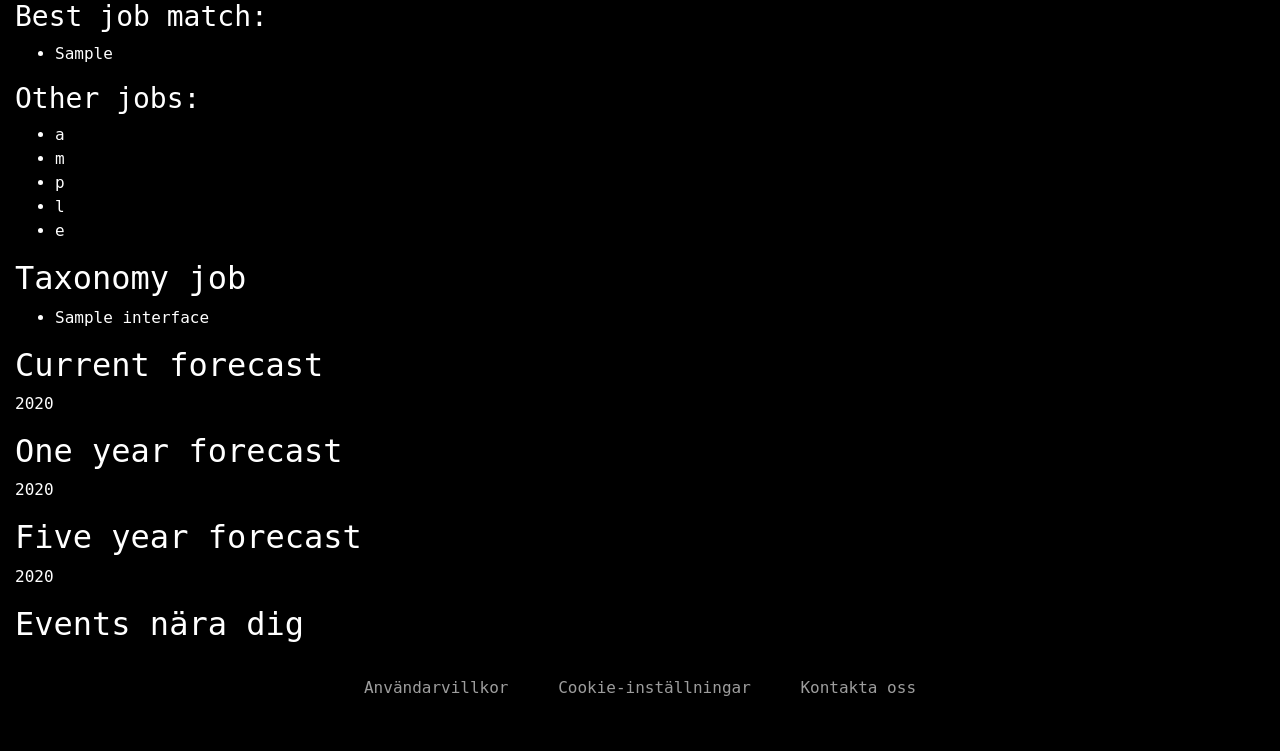
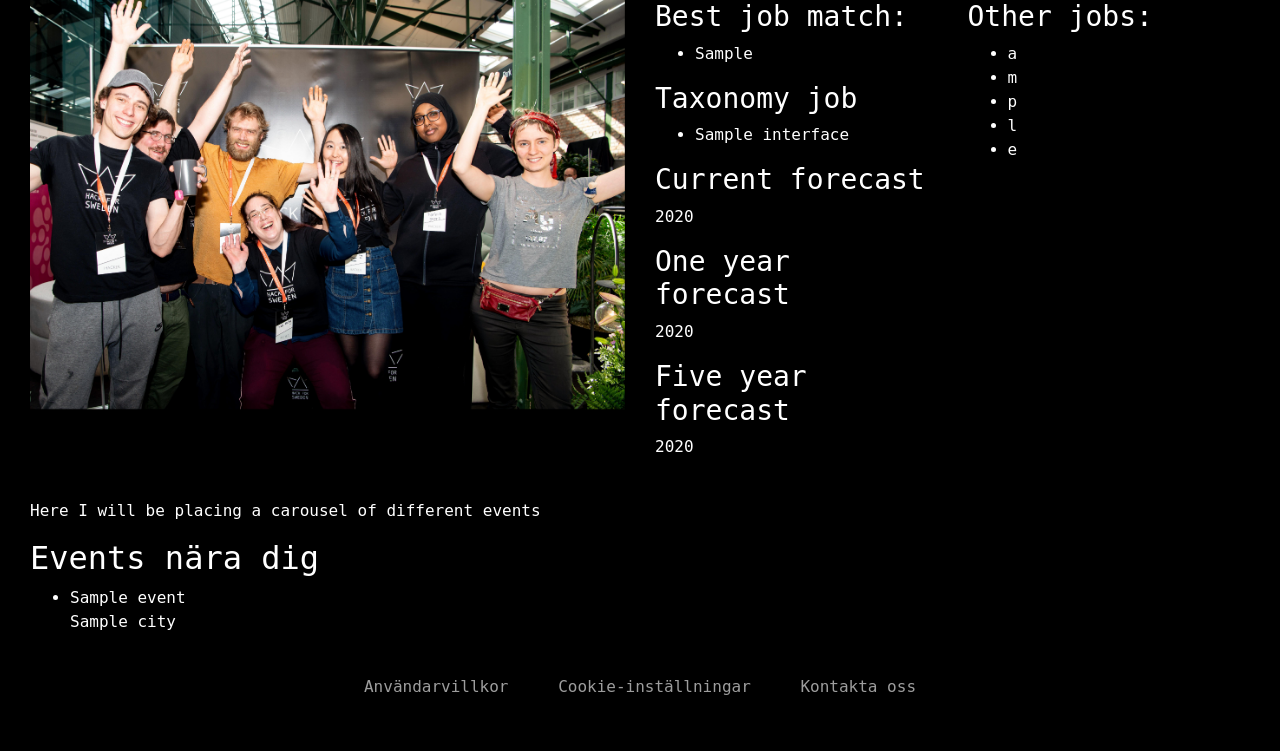
Before and after one commit to rickardlofberg/hack4sweden, a Flask app: template app/templates/results.html in a window 1280 px wide. Shown: the part 74-825 px from the top of the page. After the commit the page ends 769 px from the top, so only its background shows below. Run offline with Flask 2, Linux system fonts and the light colour scheme; the template is opened without the code that fills it: values that come from a table or form of the project are taken from there, most other values are stand-ins (such as "Sample title", 1, 10 or a date in 2020); some libraries are stand-ins or nearby versions.

Commit message:
Made changes to HTML and routes.py
- Results will now be displayed on the same page as search.
- Some parts commented out to be implemented in the future.

```diff
--- a/app/routes.py
+++ b/app/routes.py
@@ -13,7 +13,7 @@
     if form.validate_on_submit():
         interface = SearchInterface()
         interface.search_job(form.query.data)
-        return render_template('results.html', interface=interface)
+        return render_template('results.html', form=form, interface=interface)
     return render_template('index.html', title='Sign In', form=form)
 
 @app.route('/about')
--- a/app/templates/results.html
+++ b/app/templates/results.html
@@ -1,43 +1,111 @@
 {% extends "base.html" %}
-
 
 {% block content %}
 
+<div class="col-xs-12 col-md-12 col-lg-12">
+
+  <!-- Start of row with search and text -->
+  <div class="row">
+
+    <!-- projectSection -->
+    <div class="mainContainer col-xs-12 col-md-12 col-lg-6">
+
+      <!-- Made this link dynamic -->
+      <img src="{{ url_for('static', filename='images/test.jpeg') }}"  alt="TBC" class="image" width=100%>
+
+      <!-- searchEngine -->
+      <div class="middleSearch">
+
+	<!-- Dynamic page here as well -->
+	<form action="{{ url_for('index') }}" method="POST" class="navbar-form navbar-right">
+	  {{ form.hidden_tag() }}
+
+	  <div class="input-group col-xs-12 col-md-12 col-lg-12">
+	    {{ form.query(size=32) }}
+	    {{ form.search() }}
+
+	    <!-- Need to check on how to integrate the style of buttons with code -->
+	    <!--     <input type="text" class="inputField" id="searchInputField" placeholder="Search" onkeyup="searchForOccupation();">
+		     <button type="submit" class="btn btn-success">Search</button> -->
+	  </div>
+	</form>
+      </div>
+      <!-- End of searchEngine -->
+    </div>
+    <!-- End of projectSection -->
+
+    <!-- Right side -->
+    <div class="col-xs-12 col-md-12 col-lg-6" style="float:left;">
+
+      <!-- Start: Row containing right side -->
+      <div class="row">
+
+	<!-- Start: Left side of the right side -->
+	<div class="col-xs-6 col-md-6 col-lg-6">
 	  <h3> Best job match: </h3>
 	  <ul>
 	    <li>
 	      {{ interface.top_job }}
 	    </li>
 	  </ul>
-<h3> Other jobs: </h3>
-<ul>
-  {% for job in interface.top_jobs[1:] %}
-    <li> {{ job[0] }} </li>
-  {% endfor %}
-</ul>
 
-<h2> Taxonomy job </h2>
+	  <h3> Taxonomy job </h3>
 	  <ul>
 	    <li>
 	      {{ interface.taxonomy_job }}
 	    </li>
 	  </ul>
 
-<h2> Current forecast </h2>
+	  <h3> Current forecast </h3>
 	  <p>
 	    {{ interface.current_year_forecast }}
 	  </p>
 
-<h2> One year forecast </h2>
+	  <h3> One year forecast </h3>
 	  <p>
 	    {{ interface.one_year_forecast }}
 	  </p>
 
-<h2> Five year forecast </h2>
+	  <h3> Five year forecast </h3>
 	  <p>
 	    {{ interface.five_year_forecast }}
 	  </p>
+	</div>
+	<!-- End: Left side of the right side -->
 
+	<!-- Start: Right side of the left side -->
+	<div class="col-xs-6 col-md-6 col-lg-6">
+	  <h3> Other jobs: </h3>
+	  <ul>
+	    <!-- Show only job 1 - 10 -->
+	    {% for job in interface.top_jobs[1:11] %}
+	    <li> {{ job[0] }} </li>
+	    {% endfor %}
+	  </ul>
+	</div>
+	<!-- End: Right side of the left side -->
+      </div>
+      <!-- End left side -->
+    </div>
+    <!-- End: Row containing right side -->
+  </div>
+  <!-- End of row containing search and text -->
+
+  <br>
+  <p>Here I will be placing a carousel of different events</p>
   <h2>Events nära dig</h2>
+  <ul>
+    {% for event in interface.meetup_events['events'] %}
+    <li>
+      {{ event['name'] }}
+      <br>
+      {{ event['venue']['city']  }}
+      {% endfor %}
+  </ul>
+
+  <!-- This should be implemented in the future
+  <div id="entireBodyDivId" class="flex-container">
+  </div>
+  -->
 
   {% endblock %}
```
Also changed, not shown: app/templates/index.html (+18 -3 lines). Lines whose indentation alone changed are shown as unchanged.
